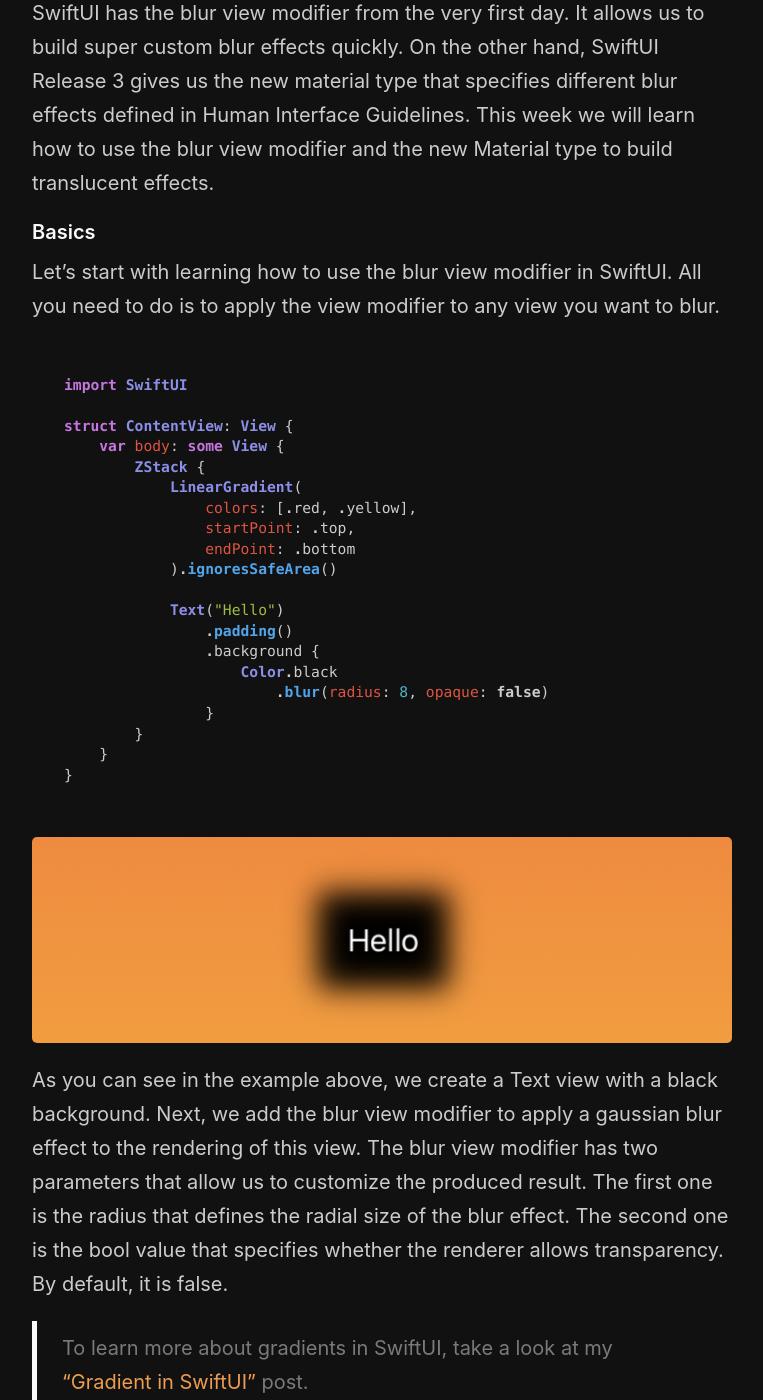
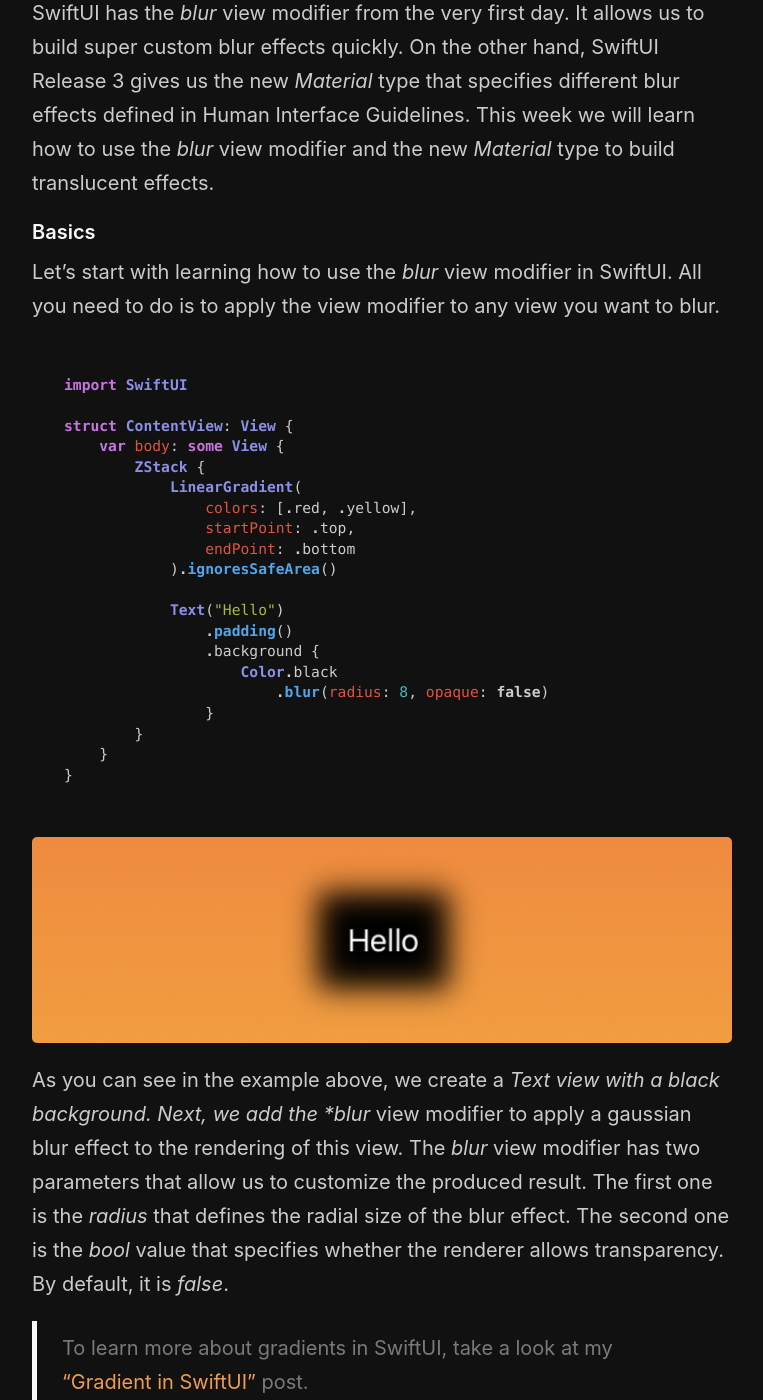
Before and after one commit to mecid/mecid.github.io, a Jekyll site: the page built from _posts/2021-10-28-blur-effect-and-materials-in-swiftui.md, in a window 1280 px wide and 1400 px high, scrolled down 280 px. Shown: the whole window, without its empty margins (258-1021 px from the left). Built offline with Jekyll 4.4.1, drawn with Linux system fonts in a browser that asks for light colours.

Commit message:
materials post formatted

````diff
--- a/_posts/2021-10-28-blur-effect-and-materials-in-swiftui.md
+++ b/_posts/2021-10-28-blur-effect-and-materials-in-swiftui.md
@@ -5,10 +5,10 @@ category: Mastering SwiftUI views
 image: /public/blur1.png
 ---
 
-SwiftUI has the blur view modifier from the very first day. It allows us to build super custom blur effects quickly. On the other hand, SwiftUI Release 3 gives us the new material type that specifies different blur effects defined in Human Interface Guidelines. This week we will learn how to use the blur view modifier and the new Material type to build translucent effects.
+SwiftUI has the *blur* view modifier from the very first day. It allows us to build super custom blur effects quickly. On the other hand, SwiftUI Release 3 gives us the new *Material* type that specifies different blur effects defined in Human Interface Guidelines. This week we will learn how to use the *blur* view modifier and the new *Material* type to build translucent effects.
 
 #### Basics
-Let's start with learning how to use the blur view modifier in SwiftUI. All you need to do is to apply the view modifier to any view you want to blur.
+Let's start with learning how to use the *blur* view modifier in SwiftUI. All you need to do is to apply the view modifier to any view you want to blur.
 
 ```swift
 import SwiftUI
@@ -35,7 +35,7 @@ struct ContentView: View {
 
 ![blur](/public/blur.png)
 
-As you can see in the example above, we create a Text view with a black background. Next, we add the blur view modifier to apply a gaussian blur effect to the rendering of this view. The blur view modifier has two parameters that allow us to customize the produced result. The first one is the radius that defines the radial size of the blur effect. The second one is the bool value that specifies whether the renderer allows transparency. By default, it is false.
+As you can see in the example above, we create a *Text view with a black background. Next, we add the *blur* view modifier to apply a gaussian blur effect to the rendering of this view. The *blur* view modifier has two parameters that allow us to customize the produced result. The first one is the *radius* that defines the radial size of the blur effect. The second one is the *bool* value that specifies whether the renderer allows transparency. By default, it is *false*.
 
 > To learn more about gradients in SwiftUI, take a look at my ["Gradient in SwiftUI"](/2019/11/13/gradient-in-swiftui/) post.
 
````
